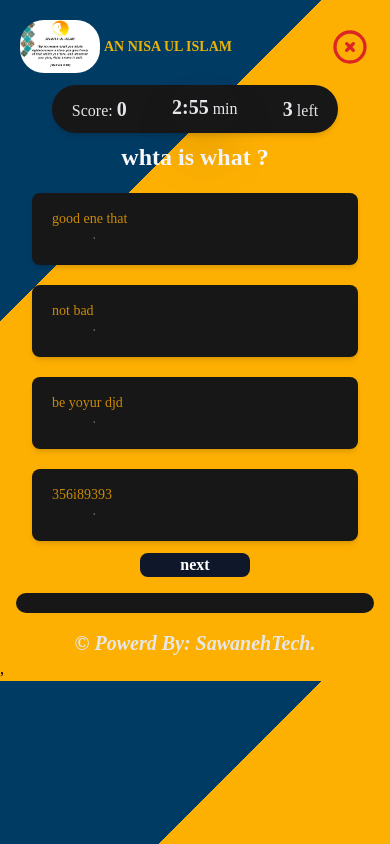
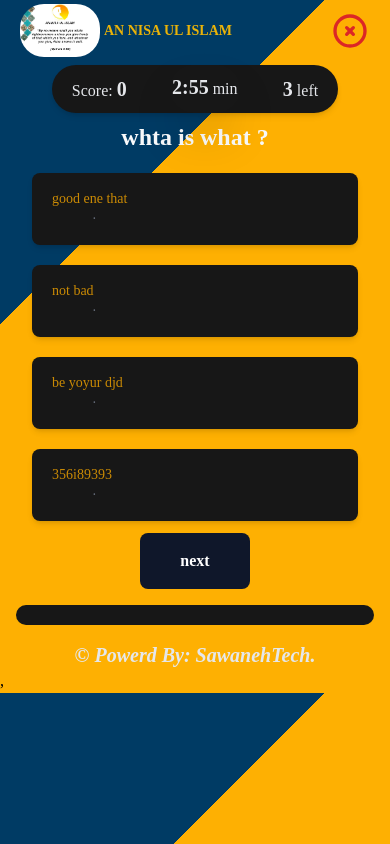
Before and after one commit to sawaneh1/Women_IN_Islam, a React (Create React App) app: page /quiz in a window 390 px wide. Built offline with nearby package versions, Linux system fonts and the light colour scheme.

Commit message:
added a beuatiful design layout

```diff
--- a/public/index.html
+++ b/public/index.html
@@ -2,14 +2,15 @@
 <html lang="en">
   <head>
     <meta charset="utf-8" />
-    <link rel="icon" href="%PUBLIC_URL%/favicon.ico" />
+    <link rel="icon" href="%PUBLIC_URL%/logo1.jpg" />
     <meta name="viewport" content="width=device-width, initial-scale=1" />
     <meta name="theme-color" content="#000000" />
     <meta
       name="description"
       content="A quiz app for AN Nisa Ul Islam"
     />
-    <link rel="apple-touch-icon" href="%PUBLIC_URL%/logo192.png" />
+
+    <link rel="apple-touch-icon" href="%PUBLIC_URL%/logo1.jpg" />
     <!--
       manifest.json provides metadata used when your web app is installed on a
       user's mobile device or desktop. See https://developers.google.com/web/fundamentals/web-app-manifest/
--- a/src/Navbar/index.js
+++ b/src/Navbar/index.js
@@ -125,7 +125,7 @@ const Navbar = () => {
         </div>
         <div className="flex flex-col-reverse  sm:flex-row place-items-center items-center ">
           <div className="p-5  w-full  sm:w-4/5">
-            <h1 className=" mb-3 text-center sm:text-left sm:text-2xl font-bold text-blue-600 sm:-mt-32  text-xl">
+            <h1 className=" mb-2 text-center sm:text-left sm:text-2xl font-bold text-blue-600 sm:-mt-32  text-xl">
               Test your islamic Knowledge...
             </h1>
 
@@ -136,14 +136,14 @@ const Navbar = () => {
             </p>
             <div className="flex sm:block justify-center">
               <Link to="/quiz">
-                <button className="bg-blue-900 font-bold rounded-lg p-2 text-white w-48 mt-10">
+                <button className="bg-blue-900 font-bold rounded-lg p-2 text-white w-48 mt-5 sm:10">
                   Take test
                 </button>
               </Link>
             </div>
           </div>
 
-          <div className=" flex justify-start mt-5 sm:flex">
+          <div className=" flex justify-start mt-3 sm:mt-5 sm:flex">
             <img src={img} alt="" className="md:h-4/5 h-1/4 sm:w-full w-96" />
           </div>
         </div>
--- a/src/components/Quiz/index.jsx
+++ b/src/components/Quiz/index.jsx
@@ -157,7 +157,7 @@ const Quiz = () => {
 
   return (
     <div>
-      <div className="flex  text-white justify-between px-5 mt-5 mb-3 sm:mt-3 sm:mb-2">
+      <div className="flex  text-white justify-between px-5 mt-1 mb-2 sm:mt-3 sm:mb-2">
         <Head />
         <div className="flex items-center gap-1  rounded-md exit_text    text-red-600">
           <Link to="/">
@@ -285,7 +285,7 @@ const Quiz = () => {
             <div className="flex justify-center ">
               <button
                 onClick={handleNext}
-                className="bg-slate-900 text-center px-10 text-white rounded-lg font-bold "
+                className="bg-slate-900 text-center px-10 p-4 text-white rounded-lg font-bold "
               >
                 next
               </button>
```
Also changed, not shown: public/logo1.jpg (added), public/manifest.json.
